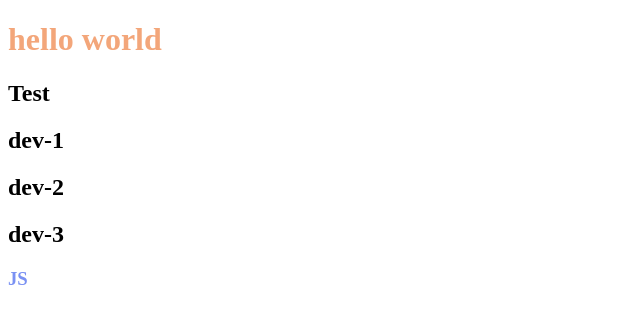
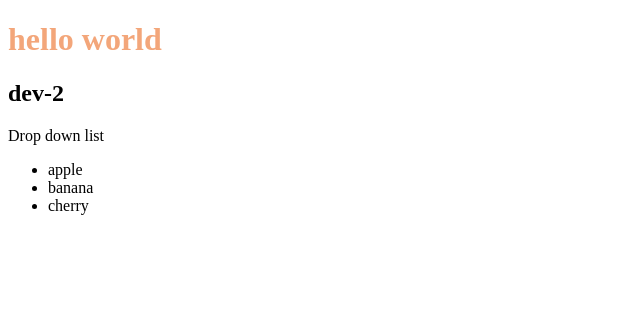
Before and after one commit to jayManavadariya/git-hub-practice, a plain HTML site: page index.html in a window 1280 px wide. Shown: the whole page, without its empty margins (0-640 px from the left). Drawn offline with Linux system fonts and the light colour scheme.

Commit message:
add drop down

```diff
--- a/index.html
+++ b/index.html
@@ -8,11 +8,13 @@
 </head>
 <body>
     <h1>hello world</h1>
-    <h2>Test</h2>
-    <h2>dev-1</h2>
     <h2>dev-2</h2>
-    <h2>dev-3</h2>
-    <h3>JS</h3>
+    <p>Drop down list</p>
+    <ul>
+        <li>apple</li>
+        <li>banana</li>
+        <li>cherry</li>
+    </ul>
     <script src="./index.js"></script>
 </body>
 </html>
```
